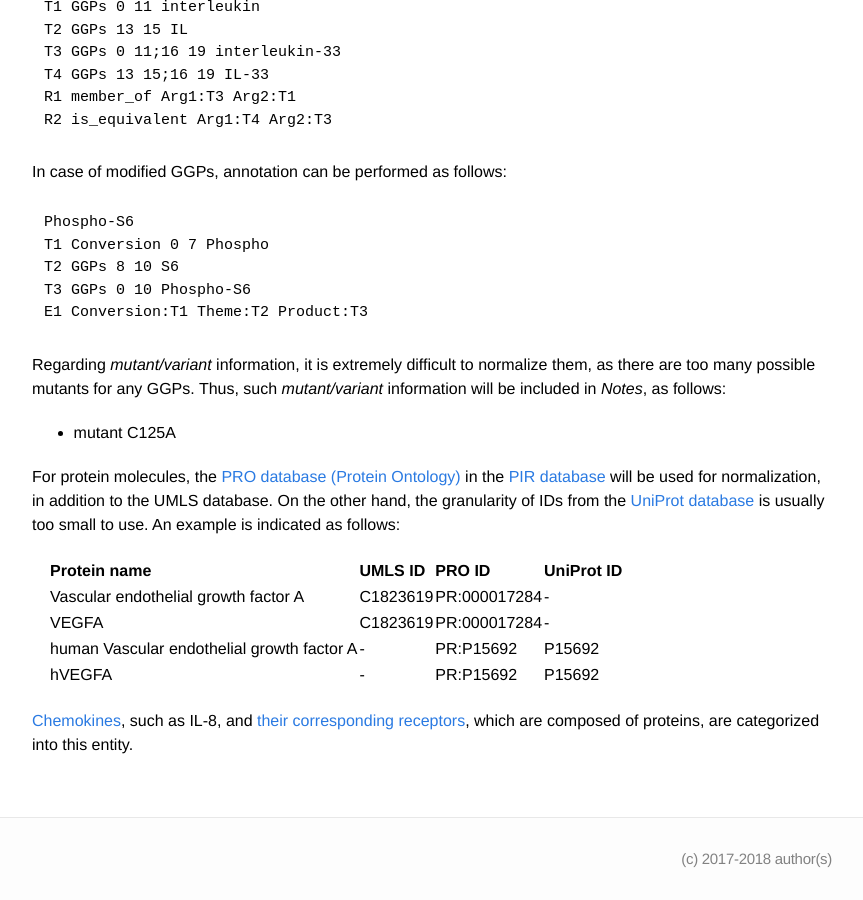
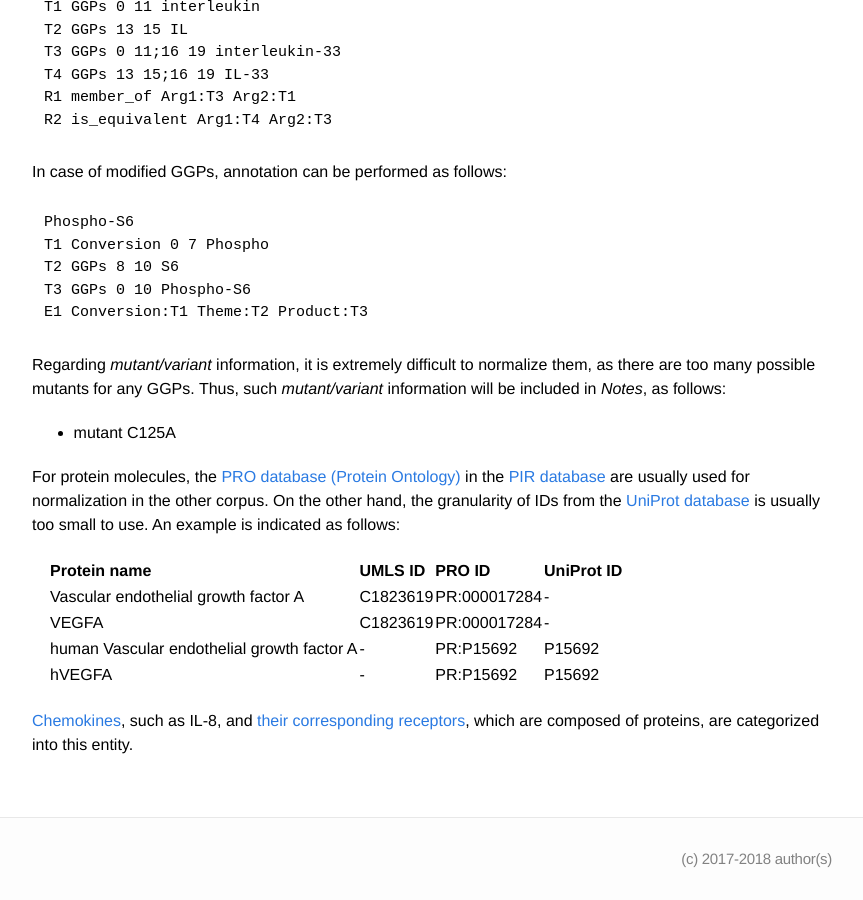
Before and after one commit to ezcatdb/molbiol_lung_corpus-guidelines, a Jekyll site: the page built from _entity/GGPs.md, in a window 1280 px wide and 900 px high, scrolled down 2169 px. Shown: the whole window, without its empty margins (208-1071 px from the left). Built offline with Jekyll 4.4.1, drawn with Linux system fonts in a browser that asks for light colours.

Commit message:
Corrected info on PIR database in _entity/GGPs.md

```diff
--- a/_entity/GGPs.md
+++ b/_entity/GGPs.md
@@ -150,7 +150,7 @@ Regarding *mutant/variant* information, it is extremely difficult to normalize t
 - mutant C125A
 
 
-For protein molecules, the <a href="https://proconsortium.org/pro/pro.shtml">PRO database (Protein Ontology)</a> in the <a href="https://proteininformationresource.org/">PIR database</a> will be used for normalization, in addition to the UMLS database.
+For protein molecules, the <a href="https://proconsortium.org/pro/pro.shtml">PRO database (Protein Ontology)</a> in the <a href="https://proteininformationresource.org/">PIR database</a> are usually used for normalization in the other corpus.
 On the other hand, the granularity of IDs from the <a href="https://www.uniprot.org/">UniProt database</a> is usually too small to use.
 An example is indicated as follows:
 
```
